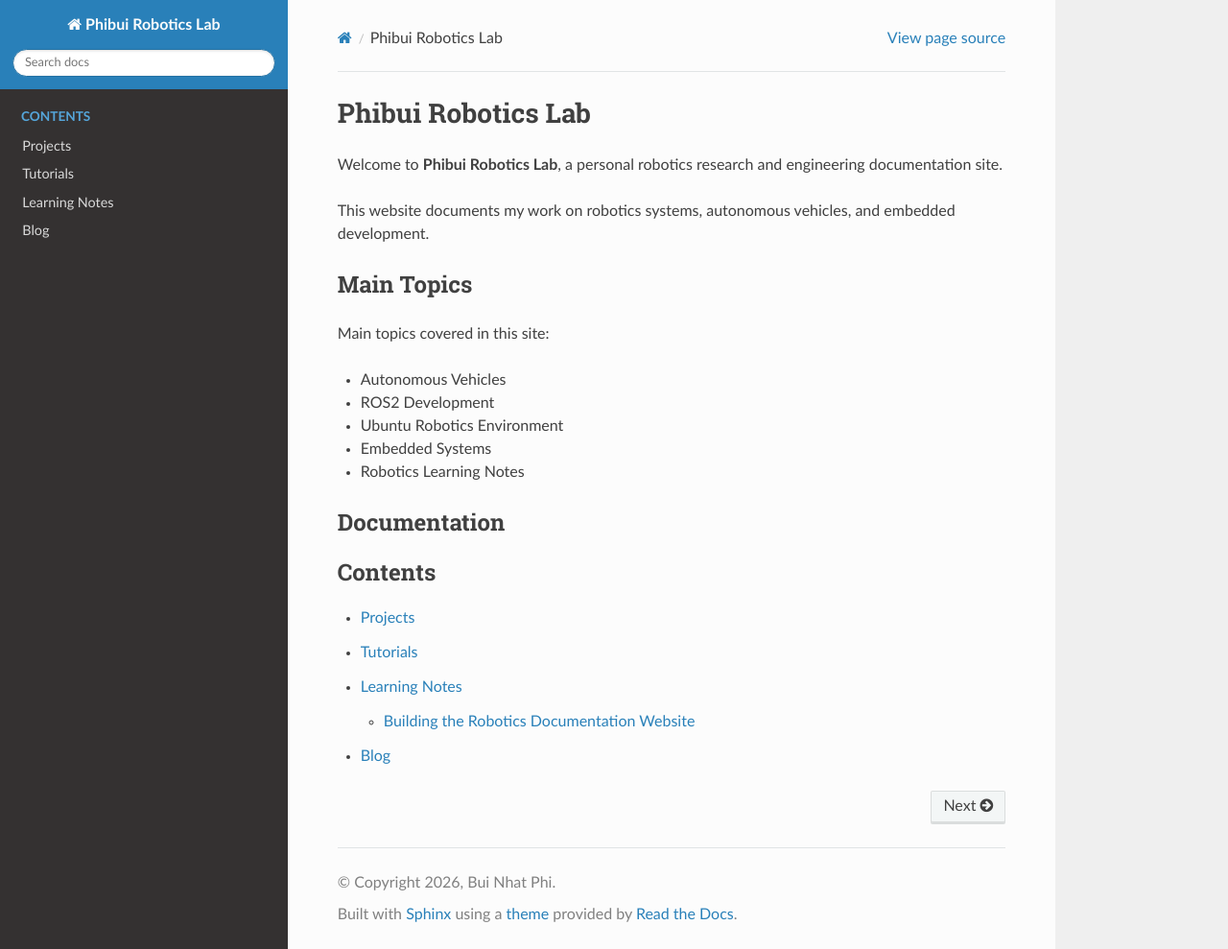
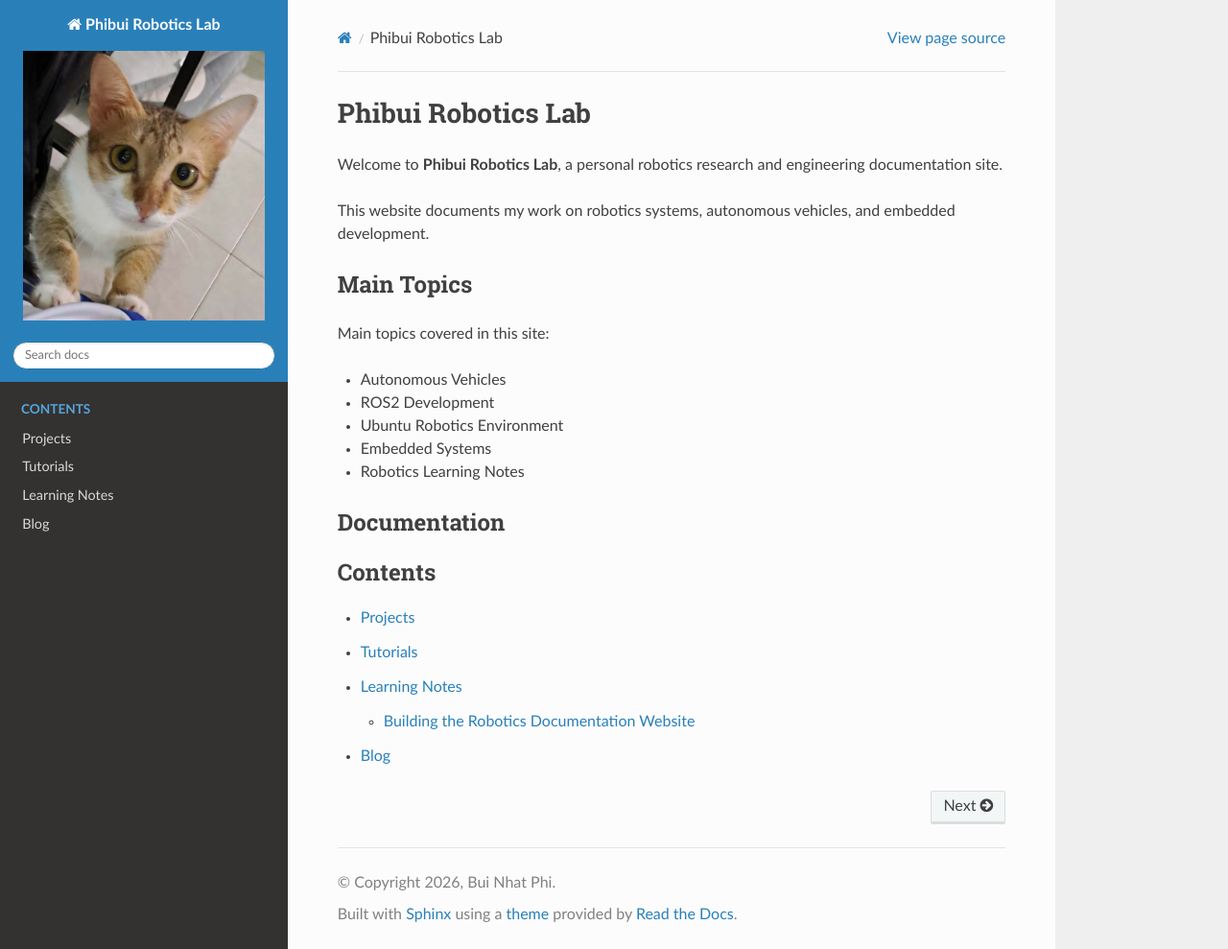
Before and after one commit to Phibui3110/phibui-robotics, a Sphinx documentation site: the page built from docs/source/index.rst, in a window 1280 px wide and 989 px high. Shown: the whole window at 96% size. Built offline with Sphinx 7.4.7 and the Read the Docs theme 3.1.0, drawn with Linux system fonts in a browser that asks for light colours.

Commit message:
new logo & fix bug

```diff
--- a/docs/source/conf.py
+++ b/docs/source/conf.py
@@ -19,12 +19,10 @@ extensions = []
 templates_path = ['_templates']
 exclude_patterns = []
 
-import sphinx_rtd_theme
-html_theme_path = [sphinx_rtd_theme.get_html_theme_path()]
-
 
 # -- Options for HTML output -------------------------------------------------
 # https://www.sphinx-doc.org/en/master/usage/configuration.html#options-for-html-output
 
 html_theme = 'sphinx_rtd_theme'
+html_logo = "_static/logo.png"
 html_static_path = ['_static']
```
Also changed, not shown: docs/source/_static/logo.png (added).
